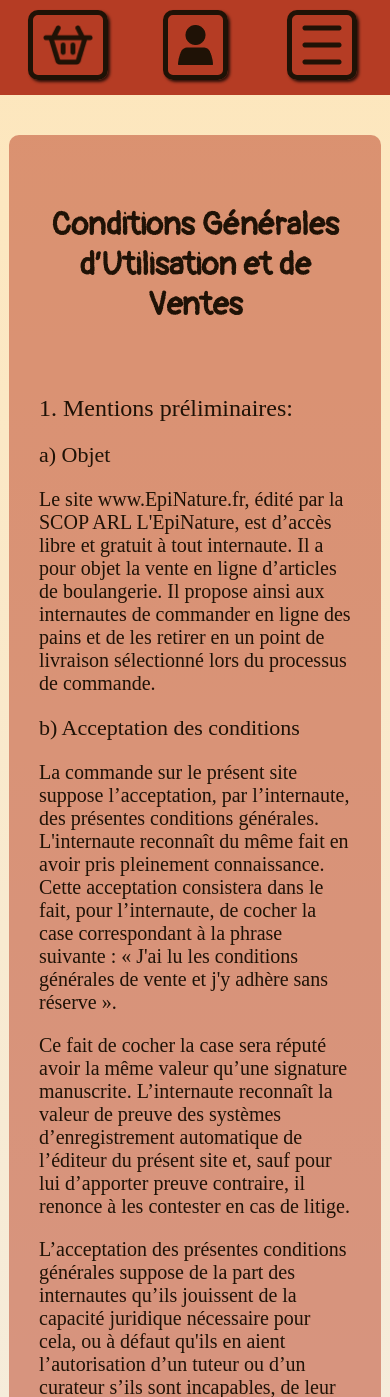
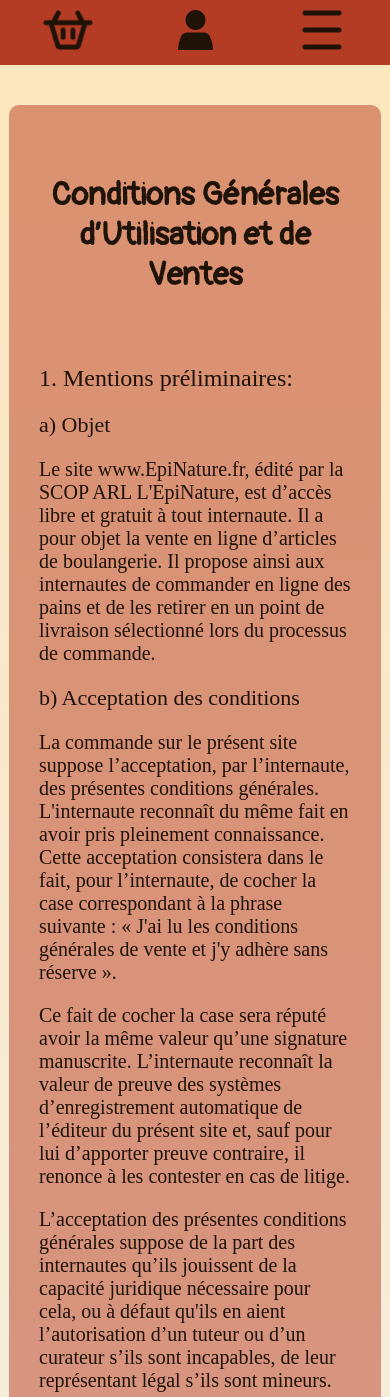
Before and after one commit to RomainB1989/Project-EpiNature, a PHP site: page /Front-End/cguv.html in a window 390 px wide. Shown: the part 300-1697 px from the top of the page. Run offline with PHP 8.4, Linux system fonts and the light colour scheme; some web fonts are replaced.

Commit message:
Modif 26-01-2025

```diff
--- a/Front-End/accueil.js
+++ b/Front-End/accueil.js
@@ -13,8 +13,9 @@ function changeIcon(icon, typeIcon){
   // }
   // else if(icon.src == "*/Images/Icon-Menu-Close.png"){
   //   icon.src = `/Images/Icon-Menu-${typeIcon}.png`;
-  // }
+  //
 
+  //Ternaire pour transformer l'icone du bouton selectionné.
   icon.src = icon.src.includes(`/Images/Icon-Menu-${typeIcon}.png`)
   ? `/Images/Icon-Menu-Close.png`
   : `/Images/Icon-Menu-${typeIcon}.png`;
@@ -22,13 +23,21 @@ function changeIcon(icon, typeIcon){
 }
 
 iconBurger.addEventListener('click', function() {
+  if(basket.classList.contains('active'))
+  {
+    basket.classList.remove('active');
+    changeIcon(iconBasket, "Basket");
+  }
+  menuBurger.classList.toggle('active');
   changeIcon(iconBurger, "Burger");
-  // basket.classList.remove('active');
-  menuBurger.classList.toggle('active');
 });
 
 iconBasket.addEventListener('click', function() {
-  changeIcon(iconBasket, "Basket");
-  // menuBurger.classList.remove('active');
-  basket.classList.toggle('active');
+  if(menuBurger.classList.contains('active'))
+    {
+      menuBurger.classList.remove('active');
+      changeIcon(iconBurger, "Burger");
+    }
+    basket.classList.toggle('active');
+    changeIcon(iconBasket, "Basket");
 });
--- a/Style/style.css
+++ b/Style/style.css
@@ -10,13 +10,13 @@
     --blackEarth: #1F1206;
 
     /*  Valeurs et Size */
-    --width-Title1: 50px;
-    --width-Title2: 36px;
-    --width-Title3: 30px;
-    --width-Menu: 20px;
-    --width-TextImportant: 26px;
-    --width-TextImportant2: 22px;
-    --width-Text: 16px;
+    --width-Title1: 60px;
+    --width-Title2: 40px;
+    --width-Title3: 24px;
+    --width-Menu: 17px;
+    --width-TextImportant: 20px;
+    --width-TextImportant2: 17px;
+    --width-Text: 15px;
 
     /* Font Style */
     --Pangolin : Pangolin;
@@ -195,20 +195,18 @@ header{
         justify-content: space-evenly;
         text-align: center;
         list-style-type: none;
-        box-shadow: 0px 1px 2px 1px rgba(0);
         height: auto;
 
         .icon-menu{
             width: 30%;
             position: relative;
-
             img{
                 cursor: pointer;
-                padding: 10px 10px;
-                margin: 10px 0px;
-                border-radius: 10px;
+                padding: 5px 5px;
+                margin: 5px 0px;
+                /* border-radius: 10px;
                 border: var(--blackEarth) solid 5px;
-                box-shadow: 2px 2px 3px 0px rgba(0,0,0,0.75);
+                box-shadow: 2px 2px 3px 0px rgba(0,0,0,0.75); */
             };
 
 
@@ -240,7 +238,7 @@ header{
             left: 0;
             width: 40%;
             padding: 0px 10px;
-            font-size: 20px;
+            font-size: var(--width-Menu);
             border: var(--blackEarth) solid 4px;
             border-radius: 10px;
             box-shadow: 2px 2px 3px 0px rgba(0,0,0,0.75);
@@ -294,7 +292,7 @@ header{
             right: 0;
             width: 40%;
             padding: 10px 10px;
-            font-size: 20px;
+            font-size: var(--width-Menu);
             border: var(--blackEarth) solid 4px;
             border-radius: 10px;
             list-style-type: none;
@@ -371,7 +369,7 @@ footer{
 
     div a{
         text-decoration: none;
-        font-size: 1.5em;
+        font-size: var(--width-TextImportant);
         color: #1F1206;
     }
 
@@ -385,13 +383,13 @@ footer{
 /* Responsive Design  A partir de (min-width=920px) */
 @media screen and (min-width:300px) and (max-width:940px){
     :root{
-        --width-Title1: 4em;
-        --width-Title2: 3em;
-        --width-Title3: 2.5em;
-        --width-Menu: 1.1em;
-        --width-TextImportant: 2em;
-        --width-TextImportant2: 1.3em;
-        --width-Text: 1em;
+        --width-Title1: 36;
+        --width-Title2: 24;
+        --width-Title3: 20;
+        --width-Menu: 15;
+        --width-TextImportant: 17;
+        --width-TextImportant2: 16;
+        --width-Text: 14;
     }
 
     header{
```
